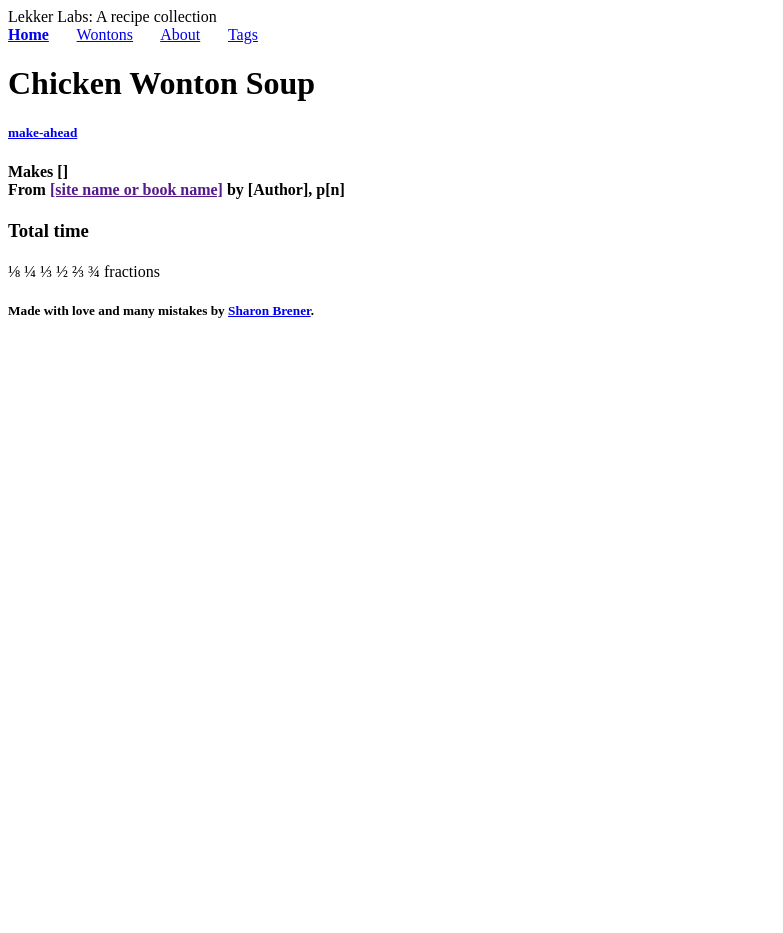
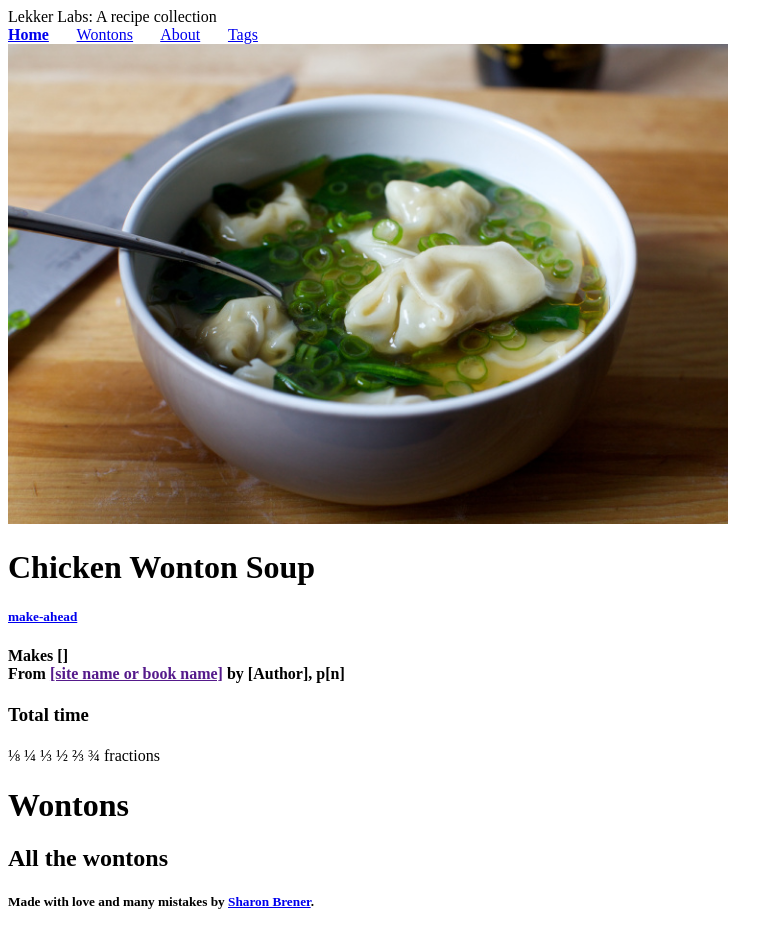
Before and after one commit to sharonbrener/recipe-collection, a Jekyll site: the page built from _recipes/chicken-wonton-soup.markdown, in a window 1280 px wide. Shown: the whole page, without its empty margins (0-783 px from the left). Built offline with Jekyll 4.4.1, drawn with Linux system fonts in a browser that asks for light colours; before the commit the page ends 900 px from its top, so only the background shows below that.

Commit message:
Updated Chicken Wonton Soup

```diff
--- a/_recipes/chicken-wonton-soup.markdown
+++ b/_recipes/chicken-wonton-soup.markdown
@@ -5,4 +5,9 @@ categories:
 - dinner
 tags:
 - make-ahead
+image: "/uploads/chicken-wonton-soup.jpg"
 ---
+
+# Wontons
+
+## All the wontons
```
